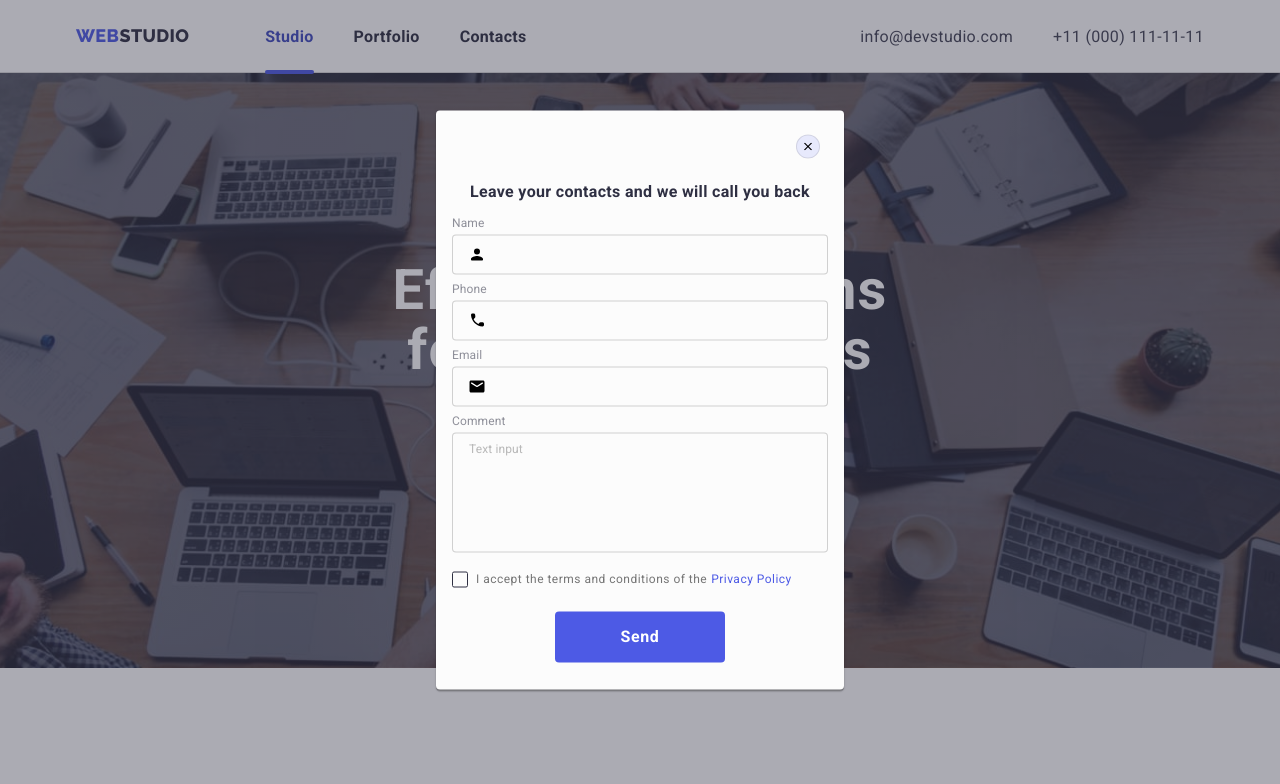
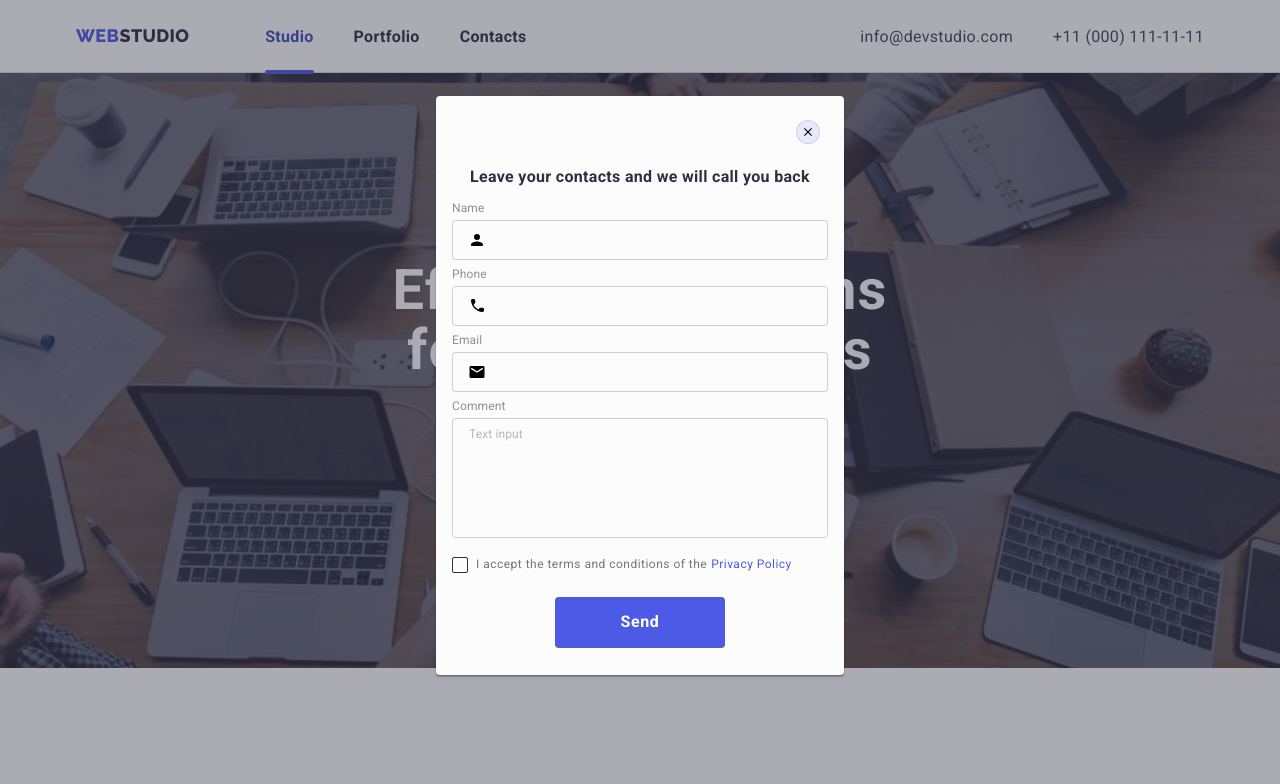
Before and after one commit to alexrat22/goit-markup-hw-07, a plain HTML site: page index.html in a window 1280 px wide. Both pictures are taken after a click on the button "Order Service". Shown: the top 784 px of the page. Drawn offline with nearby package versions, Linux system fonts and the light colour scheme.

Commit message:
test changes

```diff
--- a/CSS/styles.css
+++ b/CSS/styles.css
@@ -230,7 +230,7 @@ button {
 	width: 32px;
 	height: 22px;
 	background-color: transparent;
-	}
+}
 
 @media screen and (min-width: 768px) {
 	.menu-button {
@@ -241,7 +241,7 @@ button {
 .mobile-menu {
 	display: none;
 }
-.mobile-menu.is-open{
+.mobile-menu.is-open {
 	display: block;
 }
 
@@ -437,6 +437,7 @@ button {
 	height: 100%;
 	background-color: rgba(46, 47, 66, 0.4);
 	transition: opacity 250ms cubic-bezier(0.4, 0, 0.2, 1);
+	overflow-y: scroll;
 }
 
 .is-hidden {
@@ -447,9 +448,12 @@ button {
 
 .modal {
 	position: absolute;
-	top: 50%;
+	top: 96px;
 	left: 50%;
-	transform: translate(-50%, -50%);
+	transform: translateX(-50%);
+	/* top: 50%;
+	left: 50%;
+	transform: translate(-50%, -50%); */
 	width: 392px;
 	height: 579px;
 	padding-left: 16px;
```
